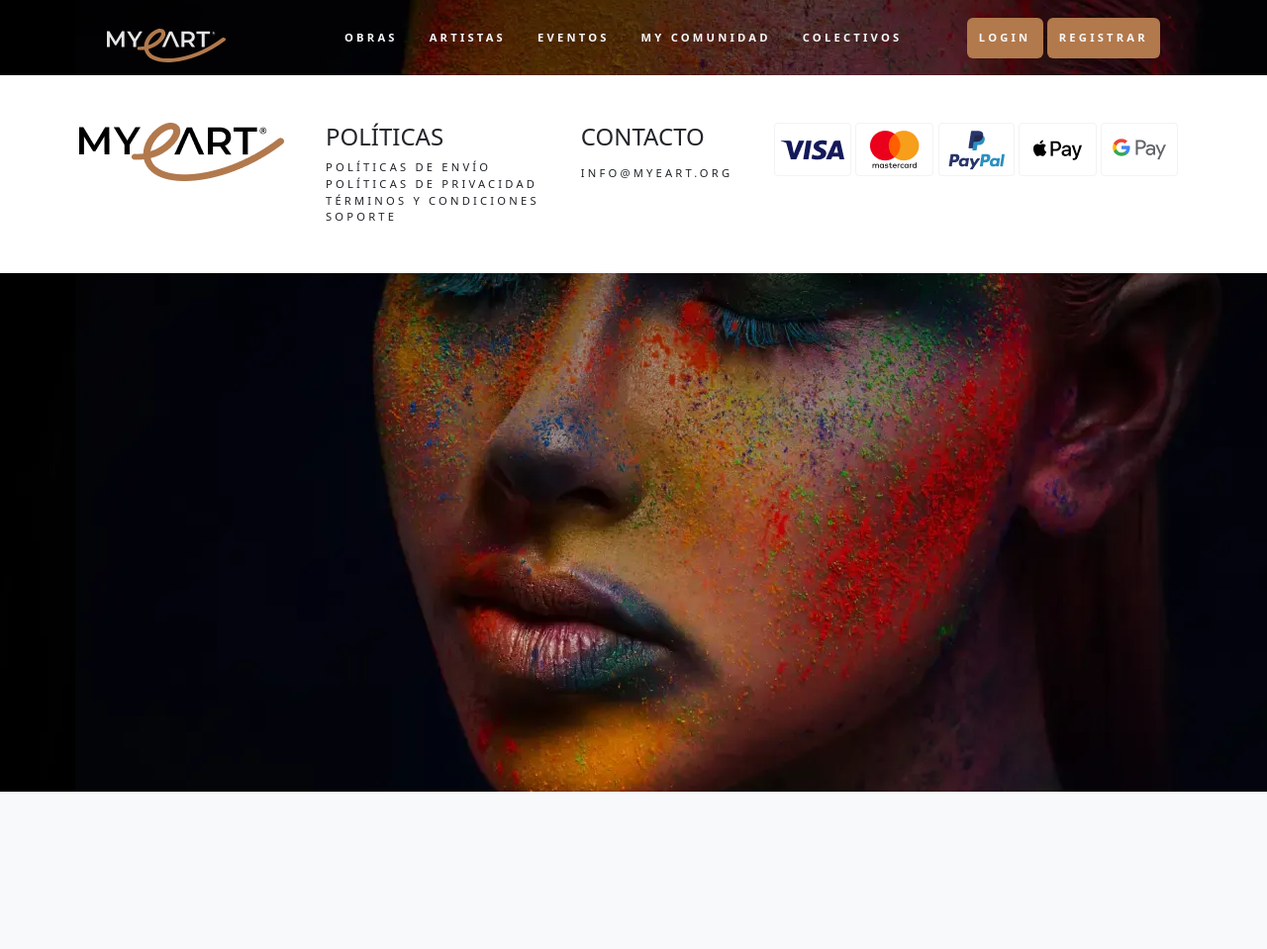
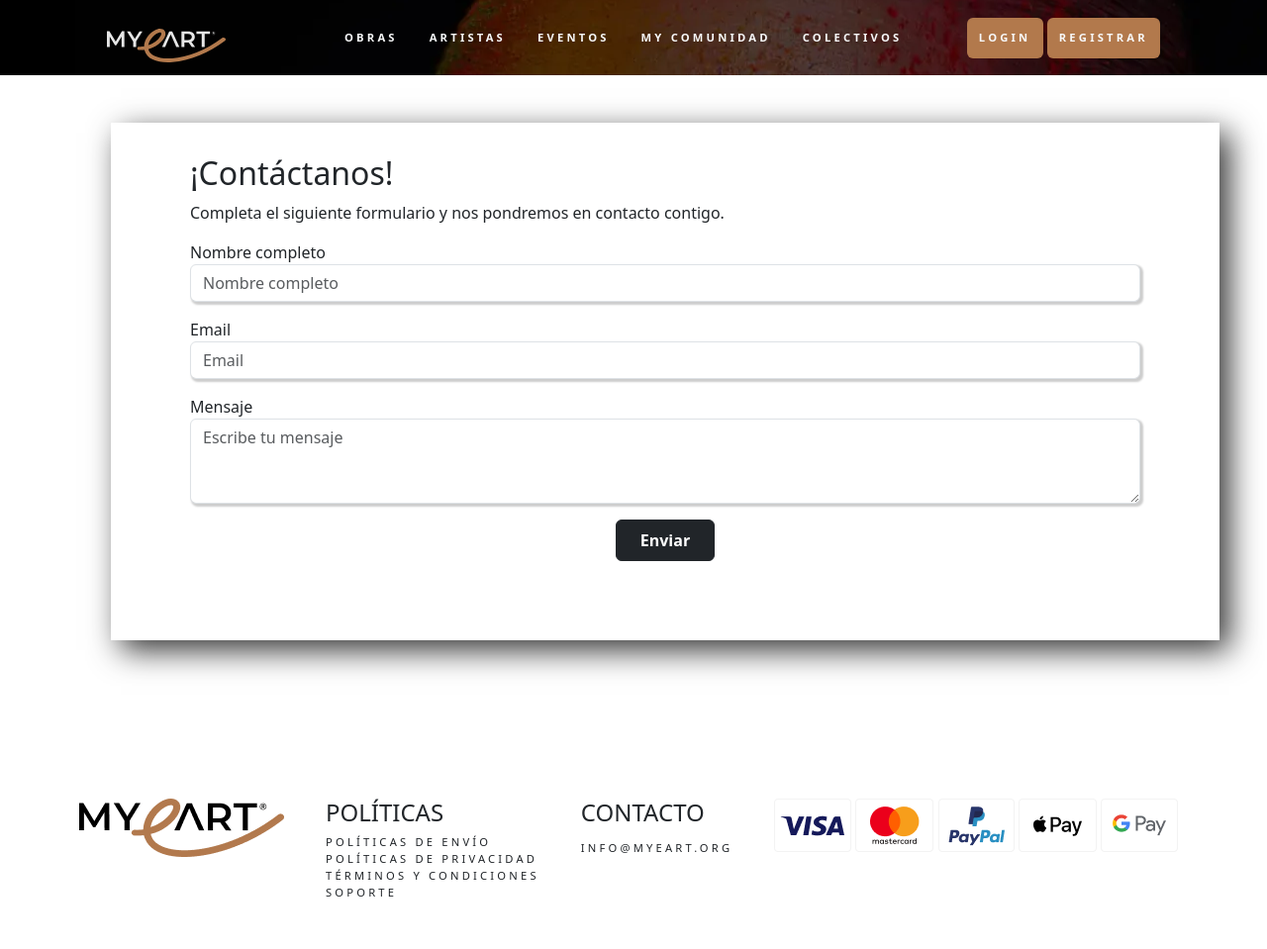
Before and after one commit to AdrianLozanoMartinez/myeart, a PHP site: page /support.php in a window 1280 px wide. Shown: the whole page at 99% size. Before the commit the page ends 800 px from the top, so only its background shows below. Run offline with PHP 8.4, Linux system fonts and the light colour scheme.

Commit message:
Finish design support

```diff
--- a/style.css
+++ b/style.css
@@ -44,7 +44,6 @@
     width: 100%;
     padding: 5em;
     padding-top: 1em;
-    /* margin-left: 2em; */
 }
 
 .policySmall{
@@ -80,3 +79,32 @@
 #cards{
     grid-area: cards;
 }
+
+#support{
+    background-color: white;
+    box-shadow:10px 10px 30px rgba(0, 0, 0, 0.8);
+    width: 100%;
+    padding: 5em;
+    padding-top: 2em;
+    margin: 2em;
+}
+
+.buttoSupport{
+    margin-top: 1em;
+    padding: 0.5em;
+    padding-left: 1.5em;
+    padding-right: 1.5em;
+    font-weight: bold;
+}
+
+.separate{
+    margin-top: 1em;
+}
+
+.inputSupport{
+    box-shadow: 2px 2px 2px 1px rgba(0, 0, 0, 0.2);
+}
+
+.inputSupport:hover {
+    box-shadow: 2px 2px 2px 1px rgb(197, 143, 102);
+}
--- a/support.php
+++ b/support.php
@@ -6,6 +6,29 @@
     <meta name="viewport" content="width=device-width, initial-scale=1.0">
 </head>
 <body>
+    <div class="containerPolicy">
+        <div id="support">
+            <h2>¡Contáctanos!</h2>
+            <p>Completa el siguiente formulario y nos pondremos en contacto contigo.</p>
+            <form>
+                <div class="form-group separate">
+                    <label for="formGroupExampleInput">Nombre completo</label>
+                    <input type="text" class="form-control inputSupport" id="formGroupExampleInput" placeholder="Nombre completo">
+                </div>
+                <div class="form-group separate">
+                    <label for="formGroupExampleInput2">Email</label>
+                    <input type="text" class="form-control inputSupport" id="formGroupExampleInput2" placeholder="Email">
+                </div>
+                <div class="form-group separate">
+                    <label for="exampleFormControlTextarea1">Mensaje</label>
+                    <textarea class="form-control inputSupport" id="exampleFormControlTextarea1" rows="3" placeholder="Escribe tu mensaje"></textarea>
+                </div>
+                <div class="text-center">
+                    <button type="submit" class="btn btn-dark buttoSupport">Enviar</button>
+                </div>
+            </form>
+        </div>
+    </div>
     <?php include 'footer.html' ?>
 </body>
 </html>
```
